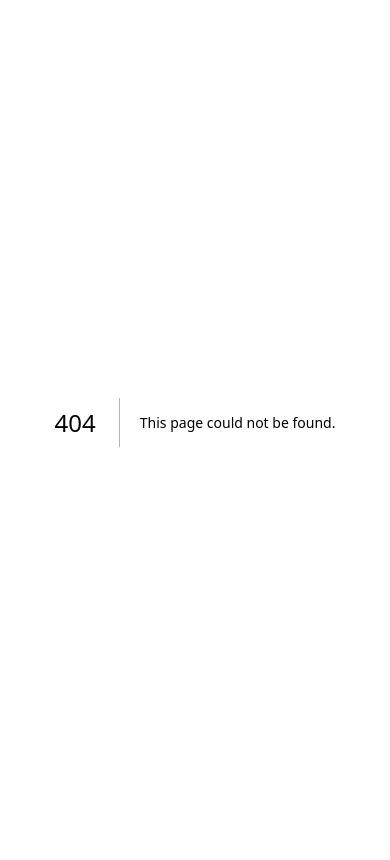
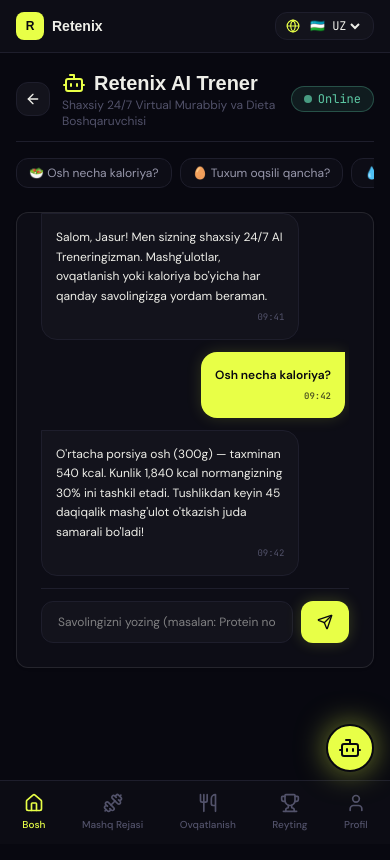
Before and after one commit to zenfituz/Retenix.ai, a Next.js app: page /member/ai in a window 390 px wide. Before the commit this address had no page. Built offline with nearby package versions, Linux system fonts and the light colour scheme; a web font is replaced by a local one.

Commit message:
Add Floating AI button on mobile view, create dedicated AI page /member/ai, turnstile QR code card on home, and move onboarding edit to profile

```diff
--- /dev/null
+++ b/src/app/member/ai/page.tsx
@@ -0,0 +1,136 @@
+"use client";
+
+import React, { useState } from "react";
+import { Bot, Send, Sparkles, User, Dumbbell, Utensils, Zap, ArrowLeft } from "lucide-react";
+import { Card, CardContent, CardHeader, CardTitle } from "@/components/ui/card";
+import { useLanguage } from "@/context/language-context";
+import Link from "next/link";
+
+interface ChatMessage {
+  sender: "ai" | "user";
+  text: string;
+  time: string;
+}
+
+export default function MemberAiPage() {
+  const { lang, t } = useLanguage();
+  const [chatInput, setChatInput] = useState("");
+  const [messages, setMessages] = useState<ChatMessage[]>([
+    {
+      sender: "ai",
+      text: "Salom, Jasur! Men sizning shaxsiy 24/7 AI Treneringizman. Mashg'ulotlar, ovqatlanish yoki kaloriya bo'yicha har qanday savolingizga yordam beraman.",
+      time: "09:41"
+    },
+    {
+      sender: "user",
+      text: "Osh necha kaloriya?",
+      time: "09:42"
+    },
+    {
+      sender: "ai",
+      text: "O'rtacha porsiya osh (300g) — taxminan 540 kcal. Kunlik 1,840 kcal normangizning 30% ini tashkil etadi. Tushlikdan keyin 45 daqiqalik mashg'ulot o'tkazish juda samarali bo'ladi!",
+      time: "09:42"
+    },
+  ]);
+
+  const handleSend = () => {
+    if (!chatInput.trim()) return;
+    const userText = chatInput;
+    const now = new Date().toLocaleTimeString([], { hour: '2-digit', minute: '2-digit' });
+    setMessages(prev => [...prev, { sender: "user", text: userText, time: now }]);
+    setChatInput("");
+
+    setTimeout(() => {
+      let reply = "Juda yaxshi savol! Shaxsiy maqsadingizga erishish uchun haftasiga 3 mahal trenirovka va yetarlicha uyqu muhim.";
+      if (userText.toLowerCase().includes("tuxum")) {
+        reply = "1 ta qaynatilgan tuxum taxminan 70 kcal va 6g yuqori sifatli protein beradi.";
+      } else if (userText.toLowerCase().includes("suv")) {
+        reply = "Kunda kamida 2.5 - 3 litr toza suv ichish moddalar almashinuvini 15% ga tezlashtiradi.";
+      } else if (userText.toLowerCase().includes("protein")) {
+        reply = "Sizning kunlik oqsil maqsadingiz 145g. Mashqdan keyin whey protein yoki tovuq ko'kragi iste'mol qiling.";
+      }
+      setMessages(prev => [...prev, { sender: "ai", text: reply, time: now }]);
+    }, 600);
+  };
+
+  return (
+    <div className="p-4 sm:p-6 max-w-4xl mx-auto space-y-4 pb-24 text-text-hi">
+      {/* Header */}
+      <div className="flex items-center justify-between border-b border-border pb-3">
+        <div className="flex items-center gap-3">
+          <Link href="/member" className="p-2 rounded-xl bg-surface-2 border border-border hover:border-accent/40">
+            <ArrowLeft className="w-4 h-4 text-text-hi" />
+          </Link>
+          <div>
+            <h1 className="text-xl sm:text-2xl font-display font-bold flex items-center gap-2">
+              <Bot className="w-6 h-6 text-accent" /> Retenix AI Trener
+            </h1>
+            <p className="text-xs text-text-dim">Shaxsiy 24/7 Virtual Murabbiy va Dieta Boshqaruvchisi</p>
+          </div>
+        </div>
+        <div className="px-3 py-1 rounded-full bg-good/10 border border-good/30 text-good font-mono text-xs flex items-center gap-1.5">
+          <span className="w-2 h-2 rounded-full bg-good animate-pulse" /> Online
+        </div>
+      </div>
+
+      {/* Suggested Quick Prompts */}
+      <div className="flex gap-2 overflow-x-auto pb-2 scrollbar-none">
+        {[
+          "🥗 Osh necha kaloriya?",
+          "🥚 Tuxum oqsili qancha?",
+          "💧 Kunlik suv normam?",
+          "🏋️ Dushanba mashg'ulot rejasi?"
+        ].map((prompt, idx) => (
+          <button
+            key={idx}
+            onClick={() => setChatInput(prompt.substring(2).trim())}
+            className="px-3 py-1.5 rounded-xl bg-surface border border-border text-xs text-text-mid hover:text-accent hover:border-accent/40 whitespace-nowrap cursor-pointer transition-colors"
+          >
+            {prompt}
+          </button>
+        ))}
+      </div>
+
+      {/* Chat Conversation Area */}
+      <Card className="bg-surface border-border">
+        <CardContent className="p-4 space-y-3">
+          <div className="space-y-3 min-h-[340px] max-h-[500px] overflow-y-auto pr-1 flex flex-col justify-end">
+            {messages.map((msg, idx) => (
+              <div
+                key={idx}
+                className={`max-w-[85%] p-3.5 rounded-2xl text-xs font-body leading-relaxed space-y-1 ${
+                  msg.sender === 'ai'
+                    ? "bg-surface-2 border border-border text-text-hi self-start rounded-tl-none"
+                    : "bg-accent text-bg font-semibold ml-auto rounded-tr-none shadow-[0_0_15px_rgba(232,255,71,0.15)]"
+                }`}
+              >
+                <div>{msg.text}</div>
+                <div className={`text-[9px] font-mono text-right ${msg.sender === 'ai' ? 'text-text-dim' : 'text-bg/70'}`}>
+                  {msg.time}
+                </div>
+              </div>
+            ))}
+          </div>
+
+          {/* Input Box */}
+          <div className="flex gap-2 pt-3 border-t border-border">
+            <input
+              type="text"
+              value={chatInput}
+              onChange={(e) => setChatInput(e.target.value)}
+              onKeyDown={(e) => e.key === "Enter" && handleSend()}
+              placeholder="Savolingizni yozing (masalan: Protein normasi)..."
+              className="flex-1 bg-surface-2 border border-border rounded-xl px-4 py-3 text-xs text-text-hi focus:border-accent outline-none font-body"
+            />
+            <button
+              onClick={handleSend}
+              className="px-4 py-3 bg-accent text-bg rounded-xl font-bold hover:opacity-90 transition-opacity flex items-center justify-center cursor-pointer shadow-[0_0_15px_rgba(232,255,71,0.2)]"
+            >
+              <Send className="w-4 h-4" />
+            </button>
+          </div>
+        </CardContent>
+      </Card>
+    </div>
+  );
+}
--- a/src/app/member/page.tsx
+++ b/src/app/member/page.tsx
@@ -10,6 +10,7 @@
 import { Card, CardContent, CardHeader, CardTitle } from "@/components/ui/card";
 import { Pill } from "@/components/ui/pill";
 import { useLanguage } from "@/context/language-context";
+import Link from "next/link";
 
 interface ChatMessage {
   sender: string;
@@ -31,14 +32,6 @@
   const [selectedTrainer, setSelectedTrainer] = useState<string>("aziz");
   const [gymCodeValid, setGymCodeValid] = useState<boolean>(true);
 
-  // AI Chat Messages State
-  const [chatInput, setChatInput] = useState("");
-  const [chatMessages, setChatMessages] = useState<ChatMessage[]>([
-    { sender: "ai", text: "Salom! Men sizning 24/7 AI Treneringizman. Bugun nima haqida yordam bera olaman?" },
-    { sender: "user", text: "Osh necha kaloriya?" },
-    { sender: "ai", text: "O'rtacha porsiya osh (300g) — taxminan 540 kcal. Sizning kunlik normangizning 30% ini tashkil qiladi." },
-  ]);
-
   useEffect(() => {
     const onboarded = localStorage.getItem("member_onboarded_v2");
     if (onboarded) {
@@ -50,23 +43,6 @@
   const completeOnboarding = () => {
     localStorage.setItem("member_onboarded_v2", "true");
     setIsOnboarding(false);
-  };
-
-  const handleSendMessage = () => {
-    if (!chatInput.trim()) return;
-    const userMsg = chatInput;
-    setChatMessages(prev => [...prev, { sender: "user", text: userMsg }]);
-    setChatInput("");
-
-    setTimeout(() => {
-      let reply = "Juda yaxshi savol! Mashg'ulotlardan so'ng ko'proq oqsilli (protein) taomlar iste'mol qilish tavsiya etiladi.";
-      if (userMsg.toLowerCase().includes("tuxum")) {
-        reply = "1 ta qaynatilgan tuxum taxminan 70 kcal va 6g sifatli protein beradi.";
-      } else if (userMsg.toLowerCase().includes("suv")) {
-        reply = "Kunlik suv normangiz kamida 2.5 litr bo'lishi tavsiya etiladi.";
-      }
-      setChatMessages(prev => [...prev, { sender: "ai", text: reply }]);
-    }, 600);
   };
 
   if (!isReady) return null;
@@ -96,15 +72,7 @@
             onComplete={completeOnboarding}
           />
         ) : (
-          <ActionFirstDashboard
-            key="dashboard"
-            selectedTrainer={selectedTrainer}
-            chatInput={chatInput}
-            setChatInput={setChatInput}
-            chatMessages={chatMessages}
-            handleSendMessage={handleSendMessage}
-            onResetOnboarding={() => setIsOnboarding(true)}
-          />
+          <ActionFirstDashboard key="dashboard" />
         )}
       </AnimatePresence>
     </div>
@@ -338,54 +306,58 @@
   );
 }
 
-interface ActionFirstDashboardProps {
-  selectedTrainer: string;
-  chatInput: string;
-  setChatInput: (val: string) => void;
-  chatMessages: ChatMessage[];
-  handleSendMessage: () => void;
-  onResetOnboarding: () => void;
-}
-
 {/* Action-First Dashboard Screen */}
-function ActionFirstDashboard({
-  selectedTrainer, chatInput, setChatInput, chatMessages, handleSendMessage, onResetOnboarding
-}: ActionFirstDashboardProps) {
+function ActionFirstDashboard() {
   const [checkedIn, setCheckedIn] = useState(false);
 
   return (
-    <div className="p-4 sm:p-6 space-y-6 max-w-4xl mx-auto pb-24">
+    <div className="p-4 sm:p-6 space-y-6 max-w-4xl mx-auto pb-24 text-text-hi">
       {/* Top Header */}
       <div className="flex items-center justify-between">
         <div>
           <div className="text-[10px] font-mono text-text-dim uppercase tracking-widest">XUSH KELIBSIZ</div>
           <h2 className="text-xl sm:text-2xl font-display font-bold text-text-hi">Salom, Jasur 👋</h2>
         </div>
-        <button
-          onClick={onResetOnboarding}
-          className="text-[10px] font-mono text-accent bg-accent/10 border border-accent/20 px-2.5 py-1 rounded-lg hover:underline"
-        >
-          Onboarding-ni Qayta O'tish
-        </button>
+        <div className="flex items-center gap-2">
+          <span className="px-3 py-1 rounded-full bg-accent/10 border border-accent/20 text-accent font-mono text-xs font-bold">
+            🔥 14 Kun Streak
+          </span>
+        </div>
       </div>
 
-      {/* Primary Action Card: Turnstile Check-in CTA */}
-      <Card className="bg-surface border-accent/40 shadow-[0_0_30px_rgba(232,255,71,0.1)] p-5 text-center space-y-3">
+      {/* Primary Action Card: Interactive Turnstile Check-in QR Code */}
+      <Card className="bg-surface border-accent/40 shadow-[0_0_30px_rgba(232,255,71,0.12)] p-5 text-center space-y-4 relative overflow-hidden">
         <div className="text-[10px] font-mono text-accent uppercase tracking-widest">
-          {checkedIn ? "✓ TURNIKET KIK-IN BAJARILDI" : "BUGUN HALI CHECK-IN QILMADINGIZ"}
+          {checkedIn ? "✓ TURNIKET CHECK-IN BAJARILDI" : "TURNIKET CHECK-IN QR KODA PASS"}
         </div>
 
         {checkedIn ? (
-          <div className="p-3 rounded-xl bg-good/10 border border-good/30 text-good font-mono text-xs flex items-center justify-center gap-2">
-            <CheckCircle2 className="w-4 h-4" /> FitZone Yunusobod Turniketidan Kirdingiz! (+10 XP)
+          <div className="p-4 rounded-xl bg-good/10 border border-good/30 text-good font-mono text-xs space-y-1">
+            <div className="flex items-center justify-center gap-2 font-bold text-sm">
+              <CheckCircle2 className="w-5 h-5" /> Turniketdan Muvaffaqiyatli O'tdingiz!
+            </div>
+            <div className="text-[10px] text-text-dim">+10 XP va kunlik streak saqlandi</div>
           </div>
         ) : (
-          <button
+          <div
             onClick={() => setCheckedIn(true)}
-            className="w-full py-4 rounded-xl bg-accent text-bg font-display font-bold text-sm hover:opacity-90 transition-opacity shadow-[0_0_25px_rgba(232,255,71,0.3)] flex items-center justify-center gap-2 cursor-pointer"
+            className="bg-surface-2 border border-border hover:border-accent/40 rounded-2xl p-4 flex flex-col sm:flex-row items-center justify-center gap-5 cursor-pointer transition-all max-w-md mx-auto group"
           >
-            📍 Gym ga keldim (QR Turniket Pass)
-          </button>
+            <div className="w-32 h-32 bg-white rounded-xl p-2 shrink-0 flex items-center justify-center shadow-lg group-hover:scale-105 transition-transform">
+              <QrCode className="w-full h-full text-black" strokeWidth={1.5} />
+            </div>
+            <div className="text-left space-y-1.5">
+              <div className="text-xs font-bold text-text-hi flex items-center gap-1.5">
+                <span>📍 Turniket Skaneriga Ko'rsating</span>
+              </div>
+              <p className="text-[11px] text-text-dim leading-relaxed">
+                Zalga kirish uchun turniket skaneriga ushbu QR kodni yaqinlashtiring. Har 30s da yangilanadi.
+              </p>
+              <div className="text-[10px] font-mono text-accent font-bold">
+                ● Turniket Pass Avtomatik Faol
+              </div>
+            </div>
+          </div>
         )}
       </Card>
 
@@ -402,61 +374,32 @@
 
       {/* Quick Action Buttons */}
       <div className="grid grid-cols-2 gap-3">
-        <div className="p-4 rounded-2xl bg-surface border border-border hover:border-accent/30 transition-all text-center space-y-1.5 cursor-pointer">
+        <Link href="/member/food" className="p-4 rounded-2xl bg-surface border border-border hover:border-accent/30 transition-all text-center space-y-1.5 cursor-pointer">
           <div className="text-2xl">🥗</div>
           <div className="text-xs font-bold text-text-hi">Ovqat Qo'shish</div>
           <div className="text-[10px] text-text-dim font-mono">AI bilan yozish</div>
-        </div>
-        <div className="p-4 rounded-2xl bg-surface border border-border hover:border-accent/30 transition-all text-center space-y-1.5 cursor-pointer">
-          <div className="text-2xl">📸</div>
-          <div className="text-xs font-bold text-text-hi">Progress Foto</div>
-          <div className="text-[10px] text-text-dim font-mono">AI tahlil</div>
-        </div>
+        </Link>
+        <Link href="/member/plan" className="p-4 rounded-2xl bg-surface border border-border hover:border-accent/30 transition-all text-center space-y-1.5 cursor-pointer">
+          <div className="text-2xl">💪</div>
+          <div className="text-xs font-bold text-text-hi">Mashq Rejasi</div>
+          <div className="text-[10px] text-text-dim font-mono">Bugungi mashq</div>
+        </Link>
       </div>
 
-      {/* 24/7 AI Coach Interface */}
-      <Card className="bg-surface border-border">
-        <CardHeader className="pb-2 border-b border-border flex flex-row items-center justify-between">
-          <CardTitle className="text-xs font-display font-bold flex items-center gap-2 text-text-hi">
-            <Bot className="w-4 h-4 text-accent" /> 24/7 AI Trener Bilan Muloqot
-          </CardTitle>
-          <span className="text-[10px] font-mono text-good flex items-center gap-1">
-            <span className="w-1.5 h-1.5 rounded-full bg-good animate-pulse" /> Online
-          </span>
-        </CardHeader>
-        <CardContent className="p-4 space-y-3">
-          <div className="space-y-2.5 max-h-48 overflow-y-auto pr-1">
-            {chatMessages.map((msg: ChatMessage, idx: number) => (
-              <div
-                key={idx}
-                className={`max-w-[85%] p-3 rounded-xl text-xs font-body leading-relaxed ${
-                  msg.sender === 'ai'
-                    ? "bg-surface-2 border border-border text-text-hi self-start rounded-tl-none"
-                    : "bg-accent text-bg font-semibold ml-auto rounded-tr-none"
-                }`}
-              >
-                {msg.text}
-              </div>
-            ))}
+      {/* Sleek AI Coach Banner (Directing to floating button or /member/ai) */}
+      <Card className="bg-surface-2 border border-accent/30 p-4 flex items-center justify-between gap-4">
+        <div className="flex items-center gap-3">
+          <div className="w-10 h-10 rounded-xl bg-accent/15 border border-accent/30 flex items-center justify-center text-accent shrink-0">
+            <Bot className="w-5 h-5" />
           </div>
-
-          <div className="flex gap-2 pt-2 border-t border-border">
-            <input
-              type="text"
-              value={chatInput}
-              onChange={(e) => setChatInput(e.target.value)}
-              onKeyDown={(e) => e.key === "Enter" && handleSendMessage()}
-              placeholder="Savolingizni yozing..."
-              className="flex-1 bg-surface-2 border border-border rounded-xl px-3 py-2 text-xs text-text-hi focus:border-accent outline-none"
-            />
-            <button
-              onClick={handleSendMessage}
-              className="p-2 bg-accent text-bg rounded-xl hover:opacity-90 cursor-pointer"
-            >
-              <Send className="w-4 h-4" />
-            </button>
+          <div>
+            <div className="text-xs font-bold text-text-hi">Retenix AI Trener Bilan Muloqot</div>
+            <p className="text-[11px] text-text-dim">24/7 Shaxsiy virtual murabbiyingizdan savollaringizga javob oling</p>
           </div>
-        </CardContent>
+        </div>
+        <Link href="/member/ai" className="px-3.5 py-2 bg-accent text-bg text-xs font-bold rounded-xl whitespace-nowrap hover:opacity-90 shrink-0">
+          Chatni Ochish →
+        </Link>
       </Card>
     </div>
   );
--- a/src/app/member/profile/page.tsx
+++ b/src/app/member/profile/page.tsx
@@ -168,8 +168,19 @@
         </CardContent>
       </Card>
 
-      {/* DEDICATED MEMBER SIGN OUT BUTTON (ONLY IN PROFILE) */}
-      <div className="pt-4 border-t border-border">
+      {/* EDIT PROFILE & RE-RUN ONBOARDING BUTTON */}
+      <div className="pt-4 border-t border-border space-y-3">
+        <button
+          onClick={() => {
+            localStorage.removeItem("member_onboarded_v2");
+            window.location.href = "/member";
+          }}
+          className="w-full py-3.5 rounded-xl bg-surface-2 border border-accent/40 text-accent font-semibold text-xs hover:bg-accent/10 transition-colors flex items-center justify-center gap-2 cursor-pointer shadow-md"
+        >
+          <Sparkles className="w-4 h-4" />
+          <span>Profilni Tahrirlash & Onboarding-ni Qayta O'tish</span>
+        </button>
+
         <form action={signOut}>
           <button
             type="submit"
--- a/src/components/layout/app-shell.tsx
+++ b/src/components/layout/app-shell.tsx
@@ -192,6 +192,17 @@
         </main>
       </div>
 
+      {/* ---------- Mobile Floating AI Coach Button (< 1024px) ---------- */}
+      {role === 'member' && (
+        <Link
+          href="/member/ai"
+          className="lg:hidden fixed bottom-18 right-4 z-50 w-12 h-12 rounded-full bg-accent text-bg border-2 border-bg shadow-[0_0_30px_rgba(232,255,71,0.5)] flex items-center justify-center font-bold hover:scale-105 active:scale-95 transition-transform cursor-pointer"
+          title="Retenix AI Trener"
+        >
+          <Bot className="w-6 h-6 text-bg" />
+        </Link>
+      )}
+
       {/* ---------- Mobile Bottom Navigation (< 1024px) ---------- */}
       <nav className="lg:hidden fixed bottom-0 left-0 right-0 bg-surface/95 backdrop-blur-md border-t border-border z-40 flex items-center justify-around py-2 px-1">
         {bottomItems.map((item) => {
```
